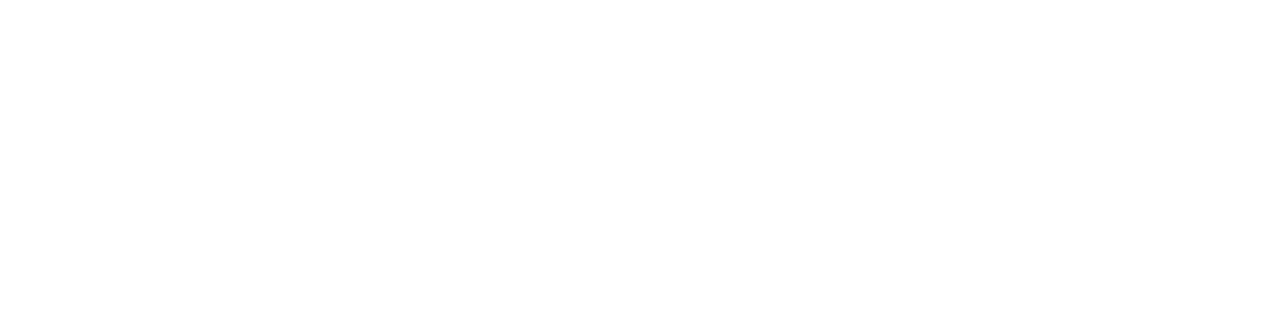
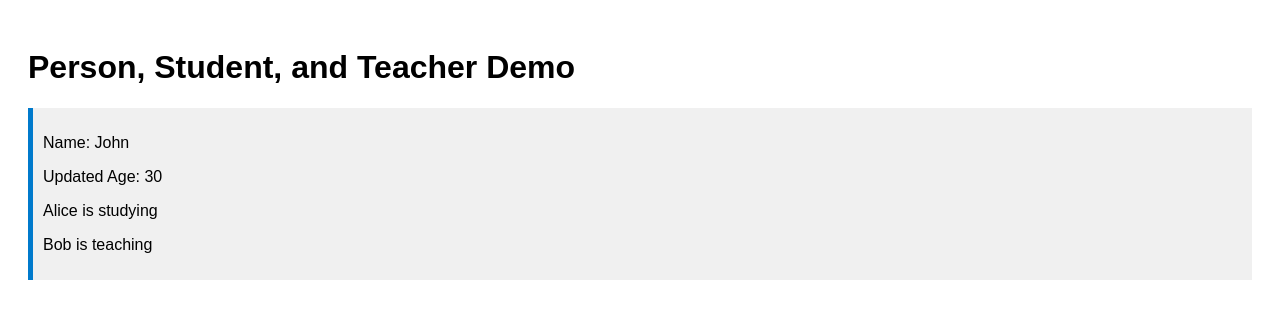
Before and after one commit to acciojob/getters-and-setters-ashim-sharma-console, a website: page main.html in a window 1280 px wide. Drawn offline with Linux system fonts and the light colour scheme.

Commit message:
created a submission

```diff
--- a/main.html
+++ b/main.html
@@ -8,6 +8,8 @@
 
 <body>
 	<!-- the entire body must be written by student -->
+	<h1>Person, Student, and Teacher Demo</h1>
+  <div class="output" id="output"></div>
     <script type="text/javascript" src="./script.js">
 </script>
 
--- a/script.js
+++ b/script.js
@@ -1,11 +1,56 @@
-//complete this code
-class Person {}
+class Person {
+      constructor(name, age) {
+        this._name = name;
+        this._age = age;
+      }
 
-class Student extends Person {}
+      get name() {
+        return this._name;
+      }
 
-class Teacher extends Person {}
+      get age() {
+        return this._age;
+      }
 
-// Do not change the code below this line
-window.Person = Person;
-window.Student = Student;
-window.Teacher = Teacher;
+      set age(newAge) {
+        this._age = newAge;
+      }
+    }
+
+    class Student extends Person {
+      study() {
+        logMessage(`${this.name} is studying`);
+      }
+    }
+
+    class Teacher extends Person {
+      teach() {
+        logMessage(`${this.name} is teaching`);
+      }
+    }
+
+    // Helper function to log to the page
+    function logMessage(message) {
+      const output = document.getElementById('output');
+      const p = document.createElement('p');
+      p.textContent = message;
+      output.appendChild(p);
+      console.log(message); // also log to the console
+    }
+
+    // Do not change the code below this line
+    window.Person = Person;
+    window.Student = Student;
+    window.Teacher = Teacher;
+
+    // Example usage to show it works
+    const person = new Person("John", 25);
+    logMessage(`Name: ${person.name}`);
+    person.age = 30;
+    logMessage(`Updated Age: ${person.age}`);
+
+    const student = new Student("Alice", 22);
+    student.study();
+
+    const teacher = new Teacher("Bob", 40);
+    teacher.teach();
--- a/styles.css
+++ b/styles.css
@@ -1 +1,11 @@
 /*  your css code here. If applicable */
+body {
+      font-family: Arial, sans-serif;
+      padding: 20px;
+    }
+    .output {
+      margin-top: 20px;
+      padding: 10px;
+      background: #f0f0f0;
+      border-left: 5px solid #007acc;
+    }
```
